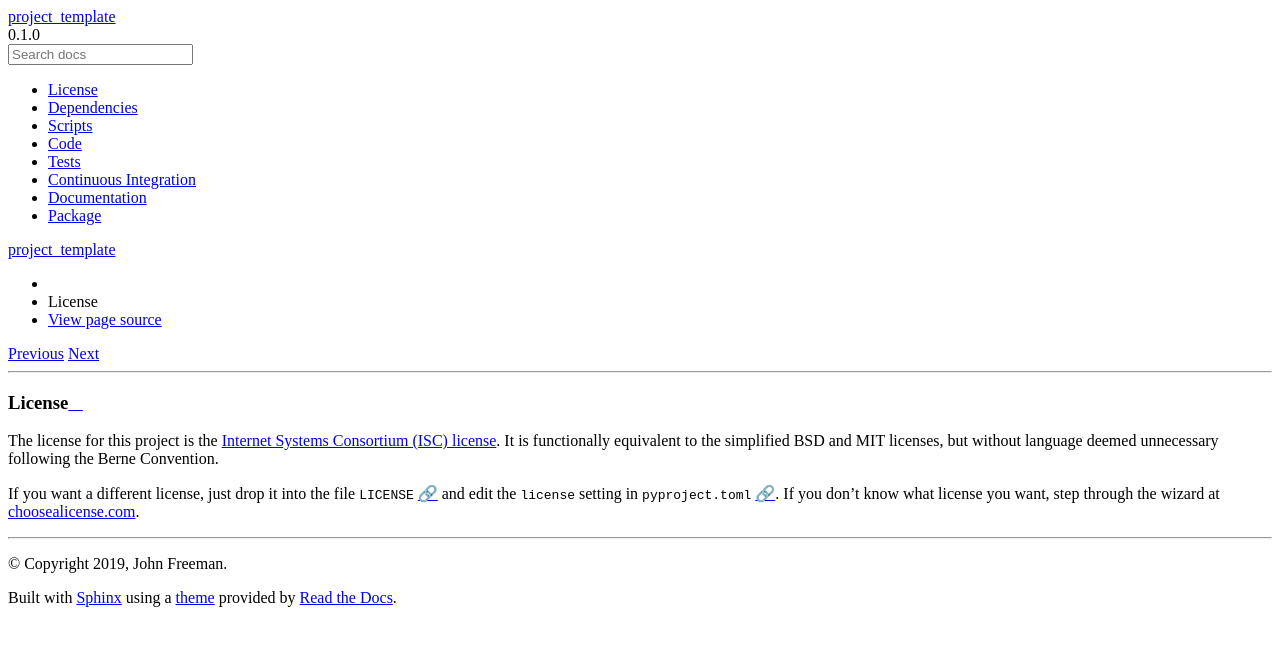
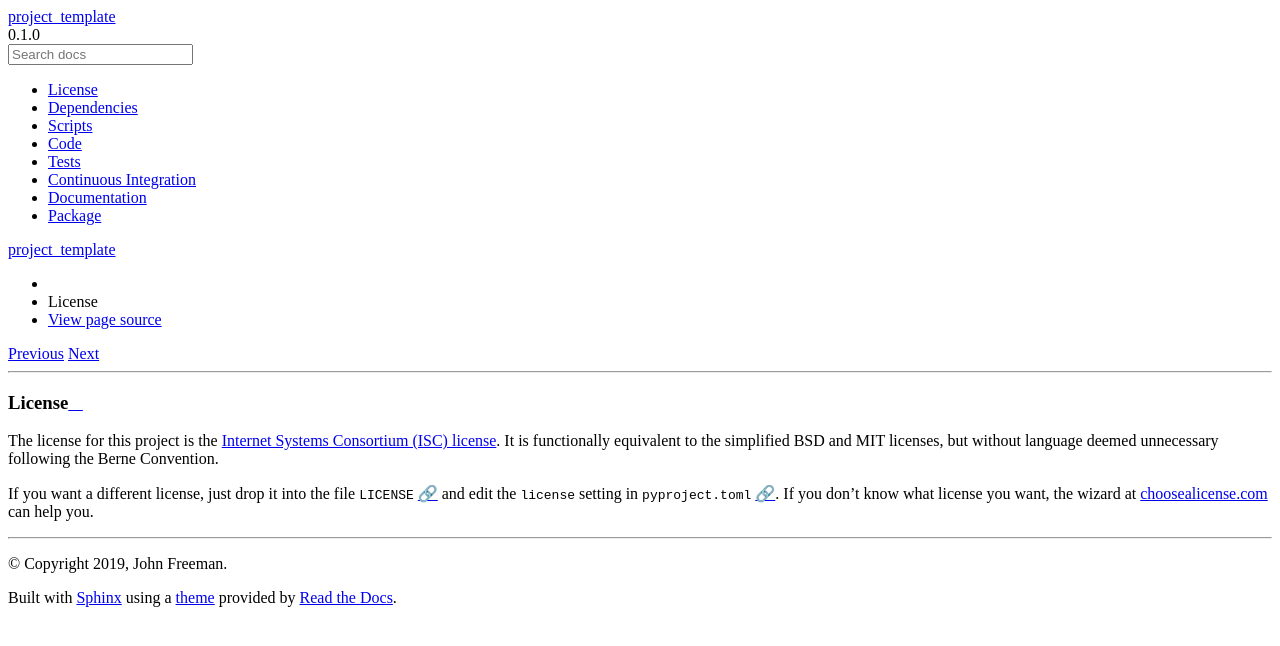
Before and after one commit to thejohnfreeman/project-template-python, a Sphinx documentation site: the page built from docs/license.rst, in a window 1280 px wide. Shown: the top 646 px of the page. Built offline with Sphinx 7.4.7 and the Read the Docs theme 2.0.0, drawn with Linux system fonts in a browser that asks for light colours.

Commit message:
Friendlier language

```diff
--- a/docs/license.rst
+++ b/docs/license.rst
@@ -11,7 +11,7 @@ without language deemed unnecessary following the Berne Convention.
 
 If you want a different license, just drop it into the file ``LICENSE`` `🔗`__
 and edit the ``license`` setting in ``pyproject.toml`` `🔗`__. If you don't
-know what license you want, step through the wizard at choosealicense.com_.
+know what license you want, the wizard at choosealicense.com_ can help you.
 
 .. __: https://github.com/thejohnfreeman/project-template-python/blob/master/LICENSE
 .. __: https://github.com/thejohnfreeman/project-template-python/blob/master/pyproject.toml
```
